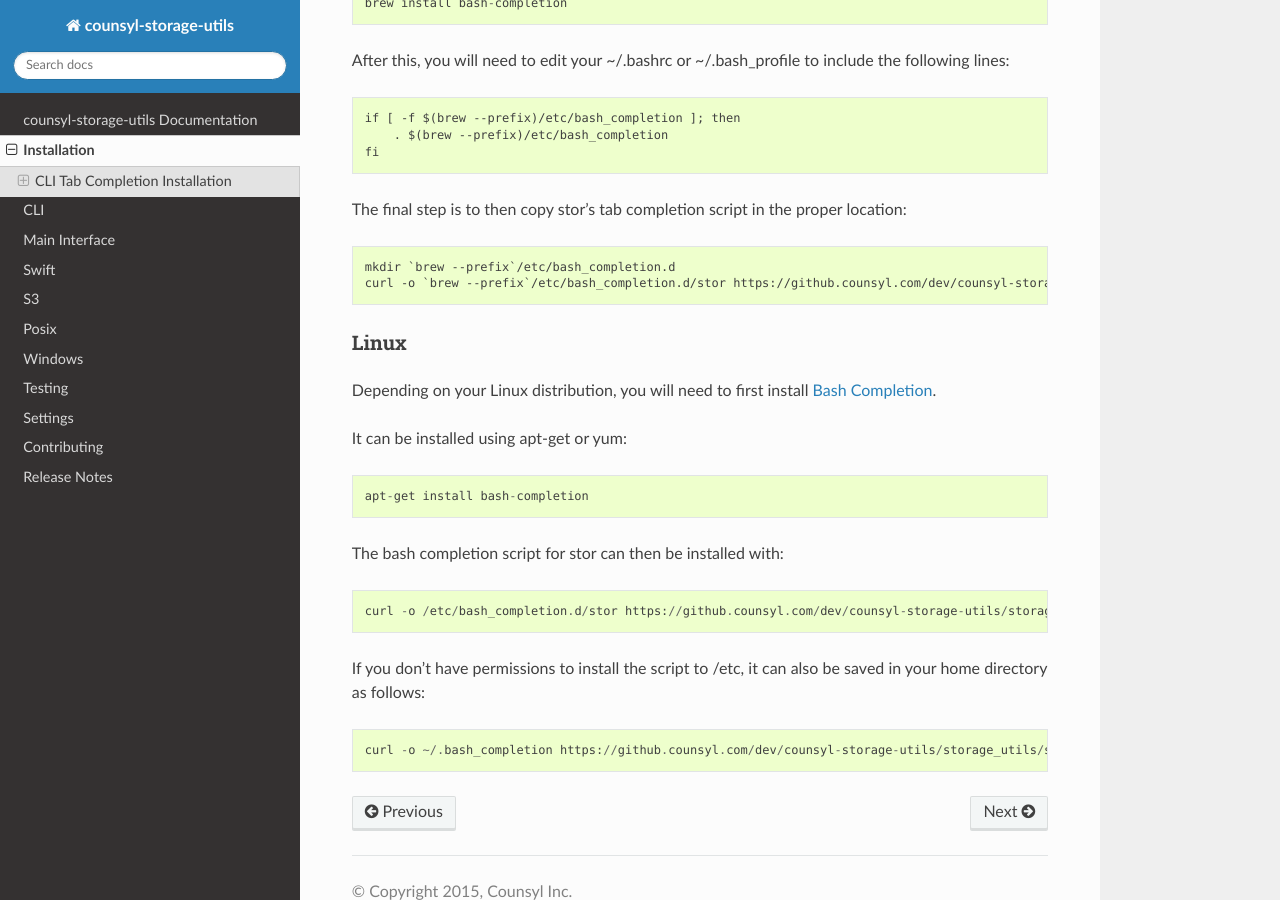
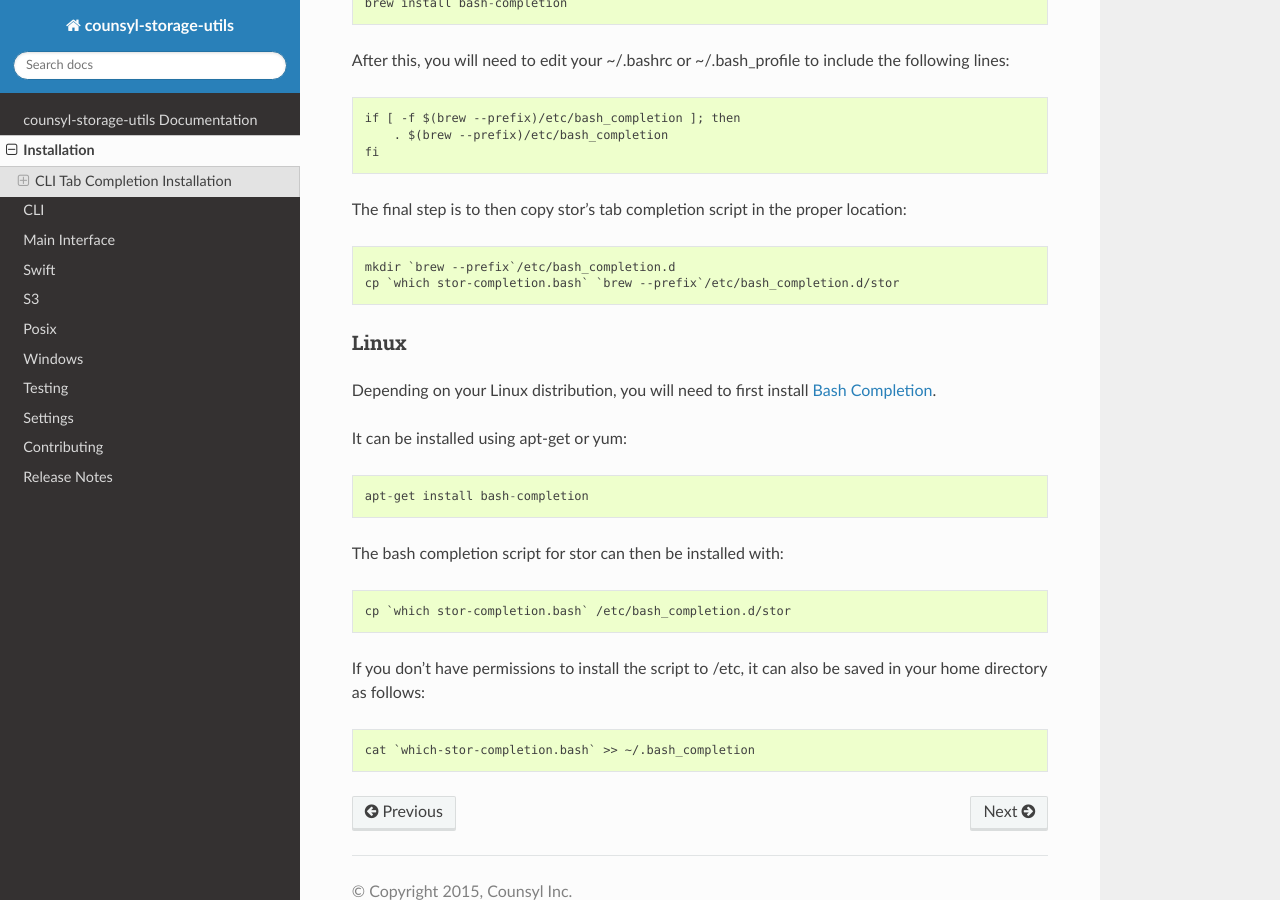
Before and after one commit to counsyl/stor, a Sphinx documentation site: the page built from docs/installation.rst, in a window 1280 px wide and 900 px high, scrolled down 705 px. Built offline with Sphinx 7.4.7 and the Read the Docs theme 2.0.0, drawn with Linux system fonts in a browser that asks for light colours; the version number could not be read and is left out.

Commit message:
updated tab completion docs

```diff
--- a/docs/installation.rst
+++ b/docs/installation.rst
@@ -37,7 +37,7 @@
 The final step is to then copy stor's tab completion script in the proper location::
 
     mkdir `brew --prefix`/etc/bash_completion.d
-    curl -o `brew --prefix`/etc/bash_completion.d/stor https://github.counsyl.com/dev/counsyl-storage-utils/storage_utils/stor-completion.bash
+    cp `which stor-completion.bash` `brew --prefix`/etc/bash_completion.d/stor
 
 Linux
 ~~~~~
@@ -50,8 +50,8 @@
 
 The bash completion script for stor can then be installed with::
 
-    curl -o /etc/bash_completion.d/stor https://github.counsyl.com/dev/counsyl-storage-utils/storage_utils/stor-completion.bash
+    cp `which stor-completion.bash` /etc/bash_completion.d/stor
 
 If you don't have permissions to install the script to /etc, it can also be saved in your home directory as follows::
 
-    curl -o ~/.bash_completion https://github.counsyl.com/dev/counsyl-storage-utils/storage_utils/stor-completion.bash
+    cat `which-stor-completion.bash` >> ~/.bash_completion
```
